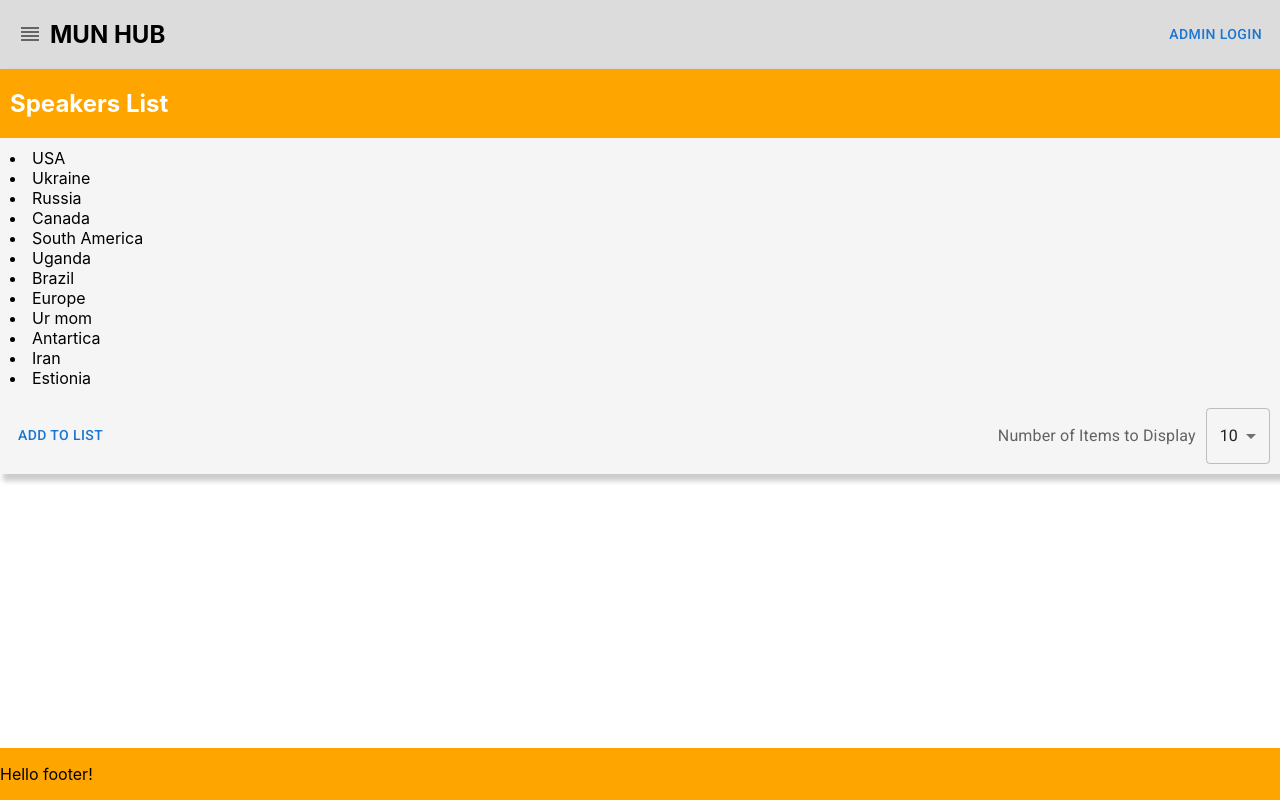
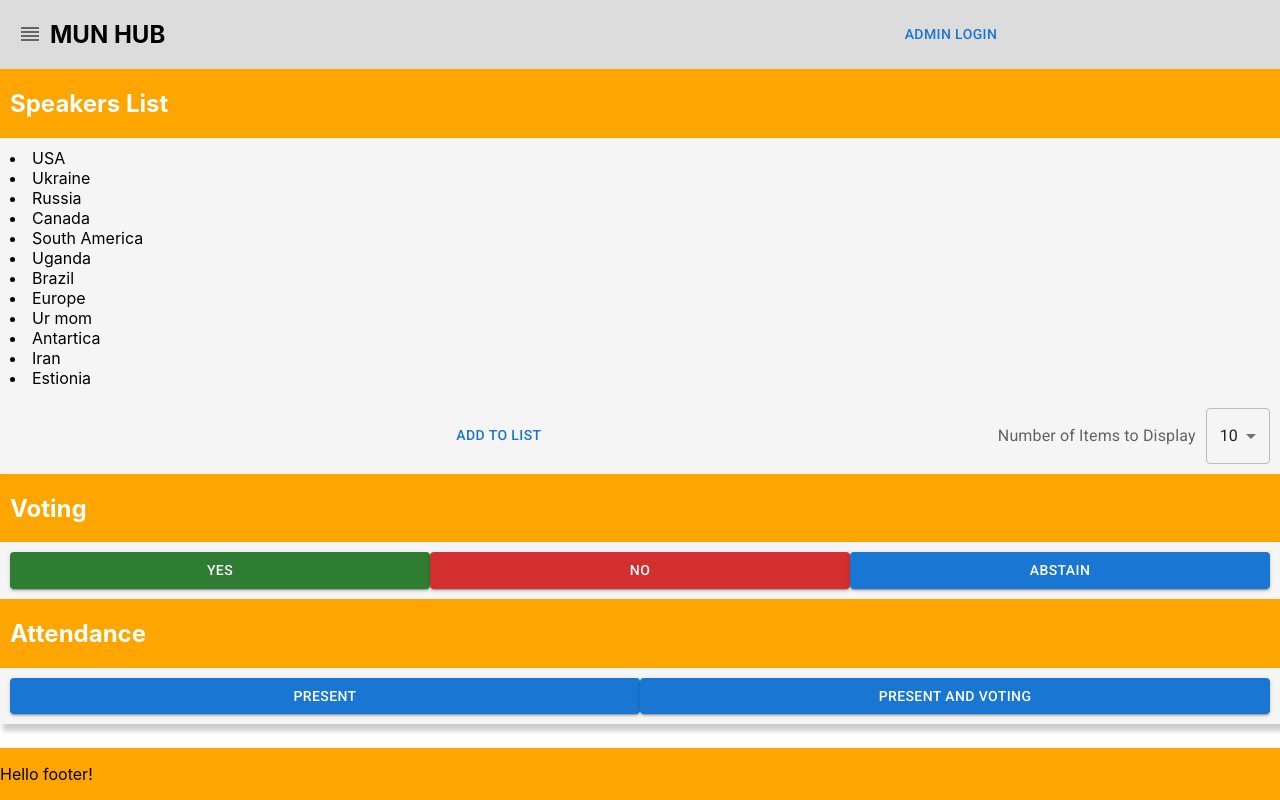
Before and after one commit to Marinara-Sauce/mun-hub-ui, a React (Create React App) app: page / in a window 1280 px wide. Built offline with nearby package versions, Linux system fonts and the light colour scheme.

Commit message:
Some additional components sketched out

```diff
--- a/src/components/committee/committee.tsx
+++ b/src/components/committee/committee.tsx
@@ -1,7 +1,13 @@
-import SpeakersList from "./components/speakers-list";
+import Attendance from "./components/attendance/attendance";
+import SpeakersList from "./components/speakers-list/speakers-list";
+import Voting from "./components/voting/voting";
 
 export default function Committee() {
     return (
-        <SpeakersList />
+        <>
+            <SpeakersList />
+            <Voting />
+            <Attendance />
+        </>
     );
 }
--- /dev/null
+++ b/src/components/committee/components/attendance/attendance.tsx
@@ -0,0 +1,17 @@
+import { Button, InputLabel, MenuItem, Select, SelectChangeEvent } from "@mui/material";
+import Widget from "../../../widget/widget";
+import './attendance.css';
+import React from "react";
+
+export default function SpeakersList() {
+    return (
+        <Widget title="Attendance">
+            <>
+                <div className="buttonRow">
+                    <Button variant="contained">Present</Button>
+                    <Button variant="contained">Present And Voting</Button>
+                </div>
+            </>
+        </Widget>
+    );
+}
--- /dev/null
+++ b/src/components/committee/components/speakers-list/speakers-list.css
@@ -0,0 +1,23 @@
+.list {
+    padding: 10px
+}
+
+.footer {
+    display: flex;
+    padding: 10px;
+}
+
+.footer .addButton {
+    flex: 1;
+    display: flex;
+    align-items: center;
+}
+
+.footer .selectCount {
+    display: flex;
+    align-items: center;
+}
+
+.footer .selectCount .select-label {
+    padding: 10px;
+}
--- a/src/components/committee/components/speakers-list.tsx
+++ b/src/components/committee/components/speakers-list/speakers-list.tsx
@@ -1,5 +1,5 @@
 import { Button, InputLabel, MenuItem, Select, SelectChangeEvent } from "@mui/material";
-import Widget from "../../widget/widget";
+import Widget from "../../../widget/widget";
 import './speakers-list.css';
 import React from "react";
 
--- /dev/null
+++ b/src/components/committee/components/voting/voting.css
@@ -0,0 +1,8 @@
+.buttonRow {
+    display: flex;
+    padding: 10px;
+}
+
+button {
+    flex: 1;
+}
--- /dev/null
+++ b/src/components/committee/components/voting/voting.tsx
@@ -0,0 +1,18 @@
+import { Button, InputLabel, MenuItem, Select, SelectChangeEvent } from "@mui/material";
+import Widget from "../../../widget/widget";
+import './voting.css';
+import React from "react";
+
+export default function SpeakersList() {
+    return (
+        <Widget title="Voting">
+            <>
+                <div className="buttonRow">
+                    <Button variant="contained" color="success">Yes</Button>
+                    <Button variant="contained" color="error">No</Button>
+                    <Button variant="contained">Abstain</Button>
+                </div>
+            </>
+        </Widget>
+    );
+}
```
Also changed, not shown: src/components/committee/components/attendance/attendance.css (renamed from src/components/committee/components/speakers-list.css).
